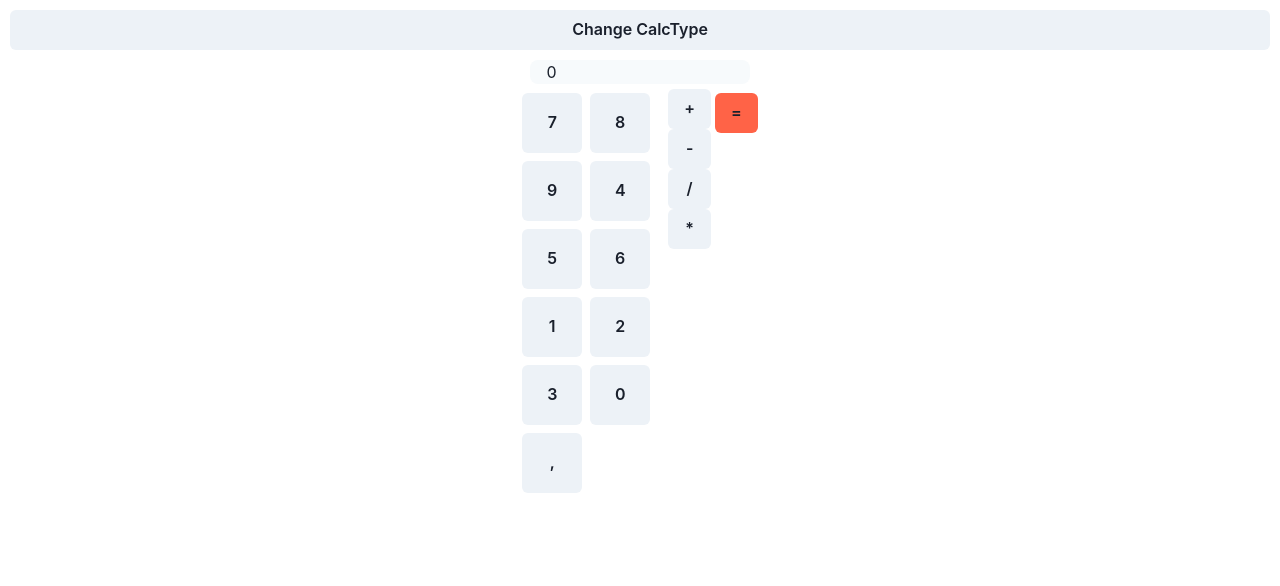
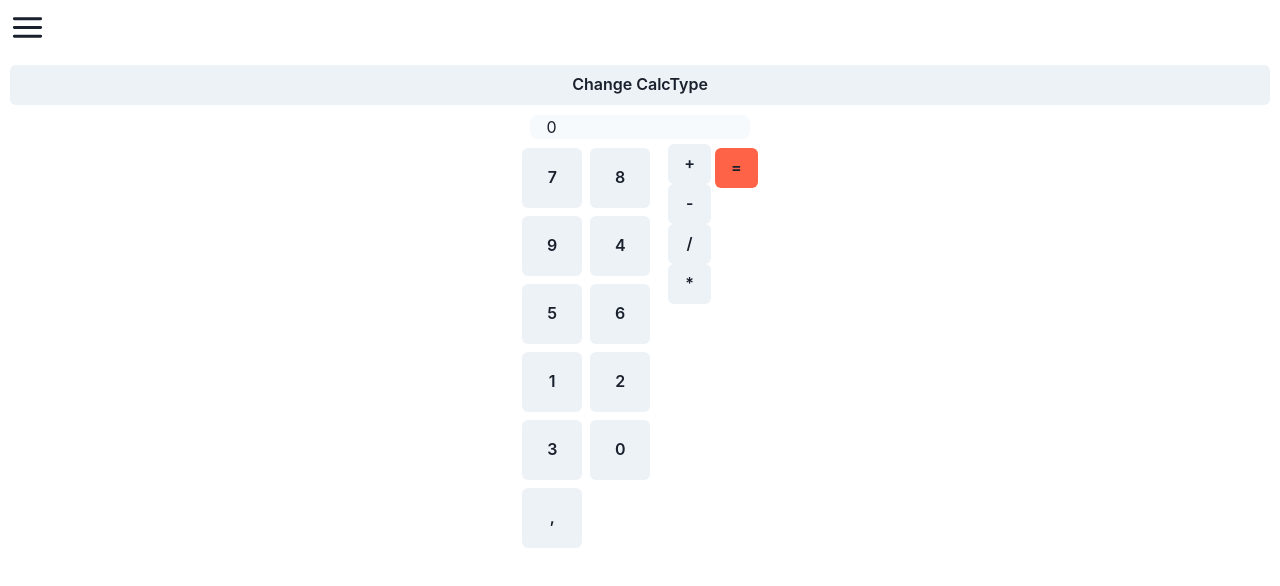
Before and after one commit to KombinatorVit/calculatorReact, a React (Create React App) app: page / in a window 1280 px wide. Shown: the top 586 px of the page. Built offline with nearby package versions, Linux system fonts and the light colour scheme.

Commit message:
icons add

```diff
--- a/package.json
+++ b/package.json
@@ -3,6 +3,7 @@
   "version": "0.1.0",
   "private": true,
   "dependencies": {
+    "@chakra-ui/icons": "^2.0.17",
     "@chakra-ui/react": "^2.4.9",
     "@emotion/react": "^11.10.5",
     "@emotion/styled": "^11.10.5",
--- a/src/App.js
+++ b/src/App.js
@@ -1,7 +1,18 @@
 import './App.css';
+import { HamburgerIcon } from '@chakra-ui/icons'
 
 import Calculator from "./components/Calculator";
+import {Box} from "@chakra-ui/react";
 
+
+
+function Menu(){
+    return (
+        <Box>
+
+        </Box>
+    )
+}
 
 function App() {
 
@@ -9,10 +20,11 @@ function App() {
 
     return (
 
-<div className={'App'}>
+<Box h={'90vh'}>
+    <HamburgerIcon w={'45px'} h={'45px'} p={'5px'} m={'5px'} borderRadius={'5px'} />
     <Calculator />
 
-</div>
+</Box>
 
 
 
```
Also changed, not shown: 1 other file (tests, documents, lock files or other folders).
